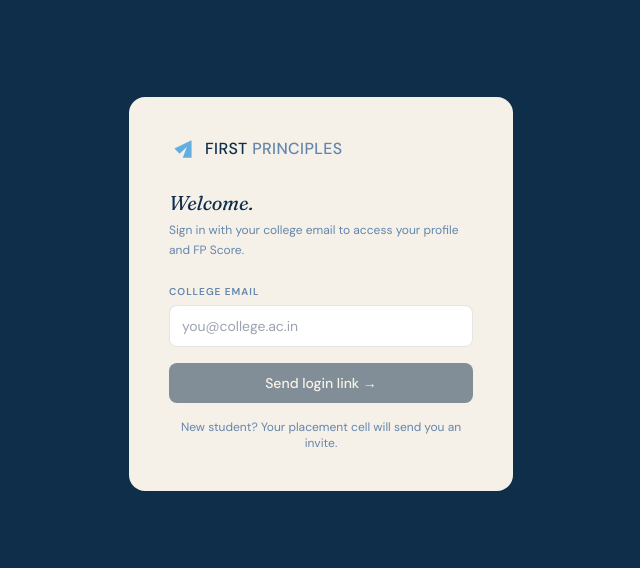
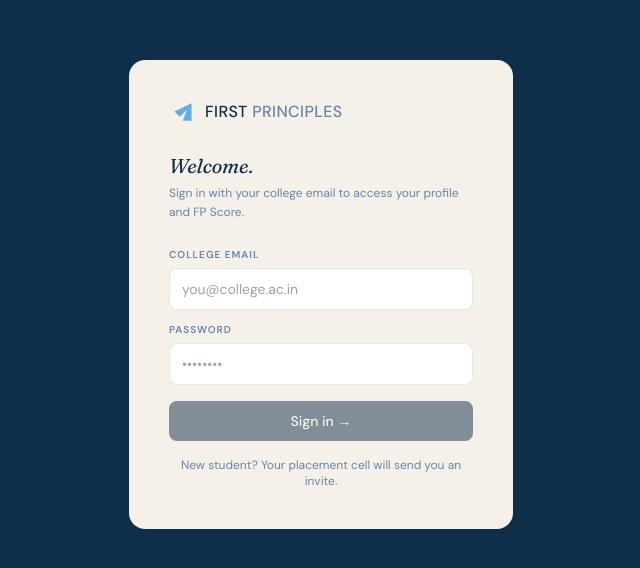
Before and after one commit to hemant737/fp-platform, a Next.js app: page /student in a window 1280 px wide. Shown: the part 106-674 px from the top of the page, without its empty margins (319-959 px from the left). Built offline with nearby package versions, Linux system fonts and the light colour scheme; no server answers.

Commit message:
Update page.tsx

```diff
--- a/app/student/page.tsx
+++ b/app/student/page.tsx
@@ -1,35 +1,34 @@
 'use client'
 import { useState } from 'react'
-import { supabase } from '@/lib/supabase'
 import { validateCollegeDomain } from '@/lib/colleges'
 import { FPLogo } from '@/components/ui/Logo'
 
 export default function StudentLogin() {
   const [email, setEmail] = useState('')
-  const [loading, setLoading] = useState(false)
-  const [sent, setSent] = useState(false)
+  const [password, setPassword] = useState('')
   const [error, setError] = useState('')
 
-  async function login() {
+  function login() {
     setError('')
-    const { valid } = validateCollegeDomain(email)
-    if (!valid) { setError('Use your official college email address.'); return }
-    setLoading(true)
-    const { error: e } = await supabase.auth.signInWithOtp({ email, options: { emailRedirectTo: `${window.location.origin}/student/onboard` } })
-    setLoading(false)
-    if (e) { setError(e.message); return }
-    setSent(true)
+    const trimmed = email.trim().toLowerCase()
+    if (!trimmed) return
+
+    const { valid } = validateCollegeDomain(trimmed)
+    if (!valid) {
+      setError("This email isn't on our partner list yet.")
+      return
+    }
+
+    if (password !== 'student2024') {
+      setError('Incorrect password.')
+      return
+    }
+
+    // Store session and go to onboarding
+    sessionStorage.setItem('fp_email', trimmed)
+    sessionStorage.setItem('fp_authed', 'true')
+    window.location.href = '/student/onboard'
   }
-
-  if (sent) return (
-    <div className="min-h-screen bg-navy flex items-center justify-center p-4">
-      <div className="bg-[#F5F0E8] rounded-2xl p-10 max-w-sm w-full text-center">
-        <FPMark />
-        <div className="font-serif italic text-navy text-xl mt-4 mb-2">Check your inbox.</div>
-        <div className="text-sm text-steel">Login link sent to <strong>{email}</strong></div>
-      </div>
-    </div>
-  )
 
   return (
     <div className="min-h-screen bg-navy flex items-center justify-center p-4">
@@ -37,26 +36,38 @@
         <div className="mb-7"><FPLogo size="lg" variant="dark" /></div>
         <div className="font-serif italic text-navy text-xl mb-1">Welcome.</div>
         <div className="text-xs text-steel mb-6 leading-relaxed">Sign in with your college email to access your profile and FP Score.</div>
+        <div className="mb-3">
+          <div className="text-[10px] font-semibold tracking-widest uppercase text-steel mb-1.5">College email</div>
+          <input
+            type="email"
+            value={email}
+            onChange={e => setEmail(e.target.value)}
+            onKeyDown={e => e.key === 'Enter' && login()}
+            placeholder="you@college.ac.in"
+            className="w-full px-3 py-2.5 rounded-lg border border-black/10 bg-white text-sm text-navy outline-none focus:border-steel"
+          />
+        </div>
         <div className="mb-4">
-          <div className="text-[10px] font-semibold tracking-widest uppercase text-steel mb-1.5">College email</div>
-          <input type="email" value={email} onChange={e => setEmail(e.target.value)} onKeyDown={e => e.key === 'Enter' && login()}
-            placeholder="you@college.ac.in"
-            className="w-full px-3 py-2.5 rounded-lg border border-black/10 bg-white text-sm text-navy outline-none focus:border-steel" />
+          <div className="text-[10px] font-semibold tracking-widest uppercase text-steel mb-1.5">Password</div>
+          <input
+            type="password"
+            value={password}
+            onChange={e => setPassword(e.target.value)}
+            onKeyDown={e => e.key === 'Enter' && login()}
+            placeholder="••••••••"
+            className="w-full px-3 py-2.5 rounded-lg border border-black/10 bg-white text-sm text-navy outline-none focus:border-steel"
+          />
         </div>
         {error && <div className="text-xs text-red-600 mb-3">{error}</div>}
-        <button onClick={login} disabled={loading || !email} className="w-full py-2.5 bg-navy text-cream text-sm font-medium rounded-lg disabled:opacity-50">
-          {loading ? 'Sending...' : 'Send login link →'}
+        <button
+          onClick={login}
+          disabled={!email.trim() || !password}
+          className="w-full py-2.5 bg-navy text-cream text-sm font-medium rounded-lg disabled:opacity-50"
+        >
+          Sign in →
         </button>
         <div className="text-xs text-steel text-center mt-4">New student? Your placement cell will send you an invite.</div>
       </div>
     </div>
   )
 }
-
-function FPMark() {
-  return (
-    <div className="w-12 h-12 rounded-full bg-navy flex items-center justify-center mx-auto">
-      <svg width="22" height="19" viewBox="0 0 229.163 195.391"><path fill="#64ade0" d="M44.444,94.164l42.268,42.317,58.87-54.823-32.514,88.243h71.651V25.491L44.444,94.164Z"/></svg>
-    </div>
-  )
-}
```
